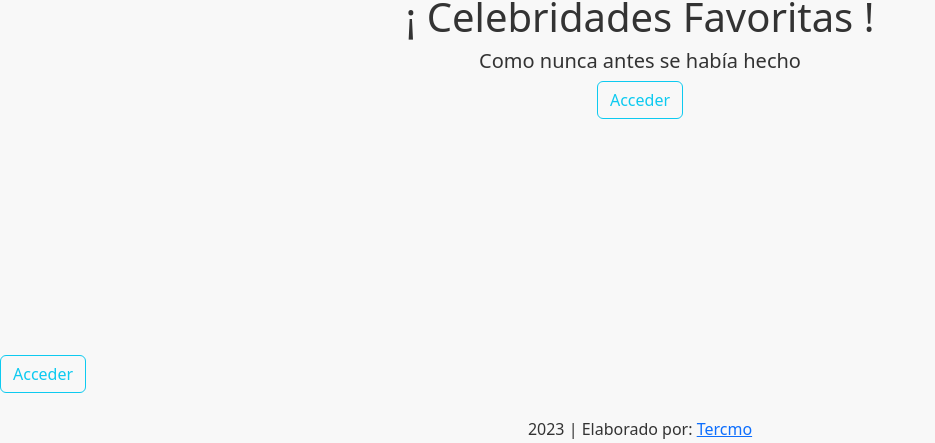
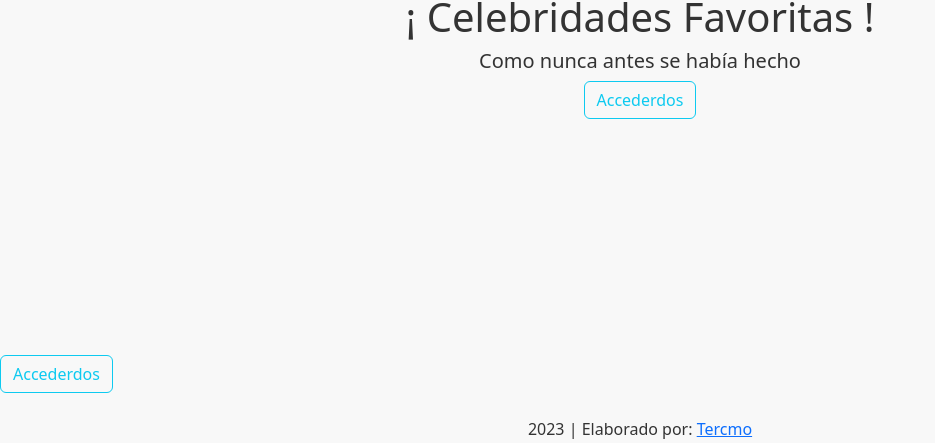
Before and after one commit to Tercmo/tera, a React (Create React App) app: page /login in a window 1280 px wide. Shown: the part 349-792 px from the top of the page, without its empty margins (0-935 px from the left). Built offline with nearby package versions, Linux system fonts and the light colour scheme.

Commit message:
prueba de vercel en rama propia

```diff
--- a/src/auth/Login.js
+++ b/src/auth/Login.js
@@ -27,7 +27,7 @@ export const Login = () => {
 
   return (
     <button className="btn btn-outline-info" onClick={handleLogin}>
-      Acceder
+      Accederdos
     </button>
   );
 };
```
